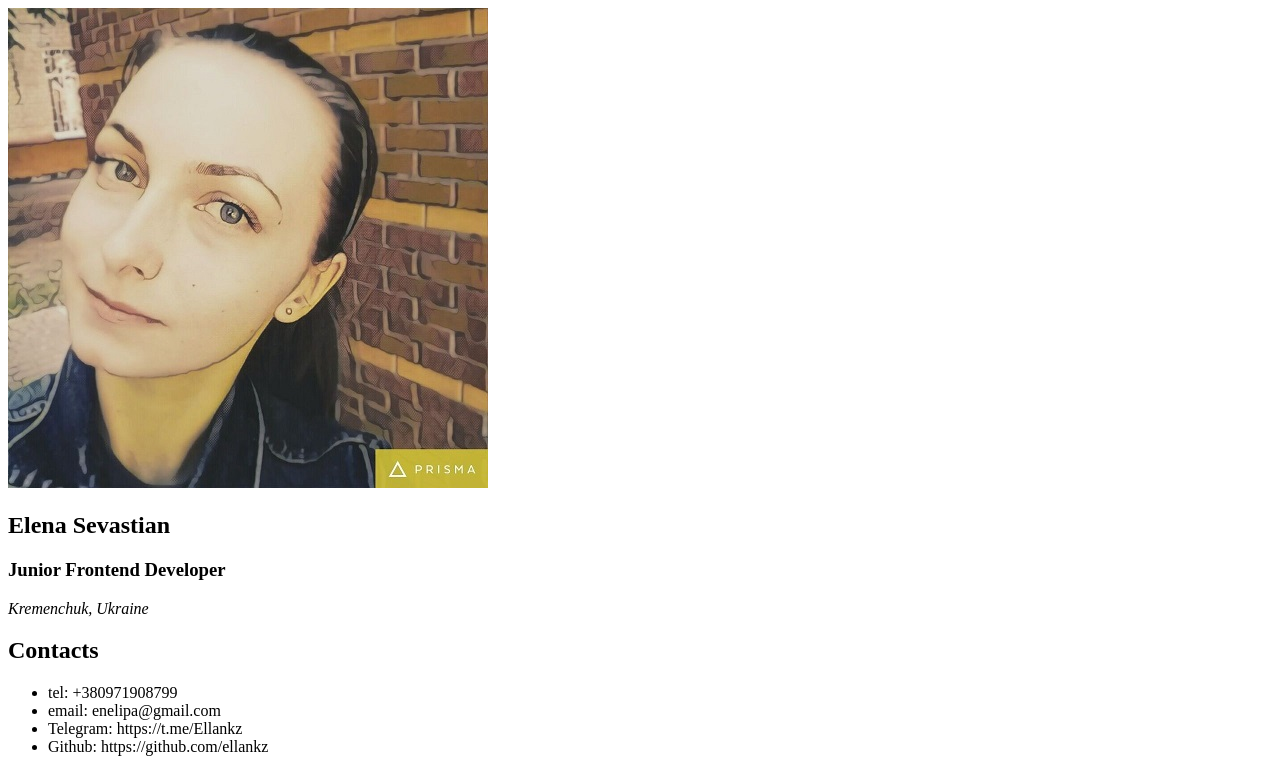
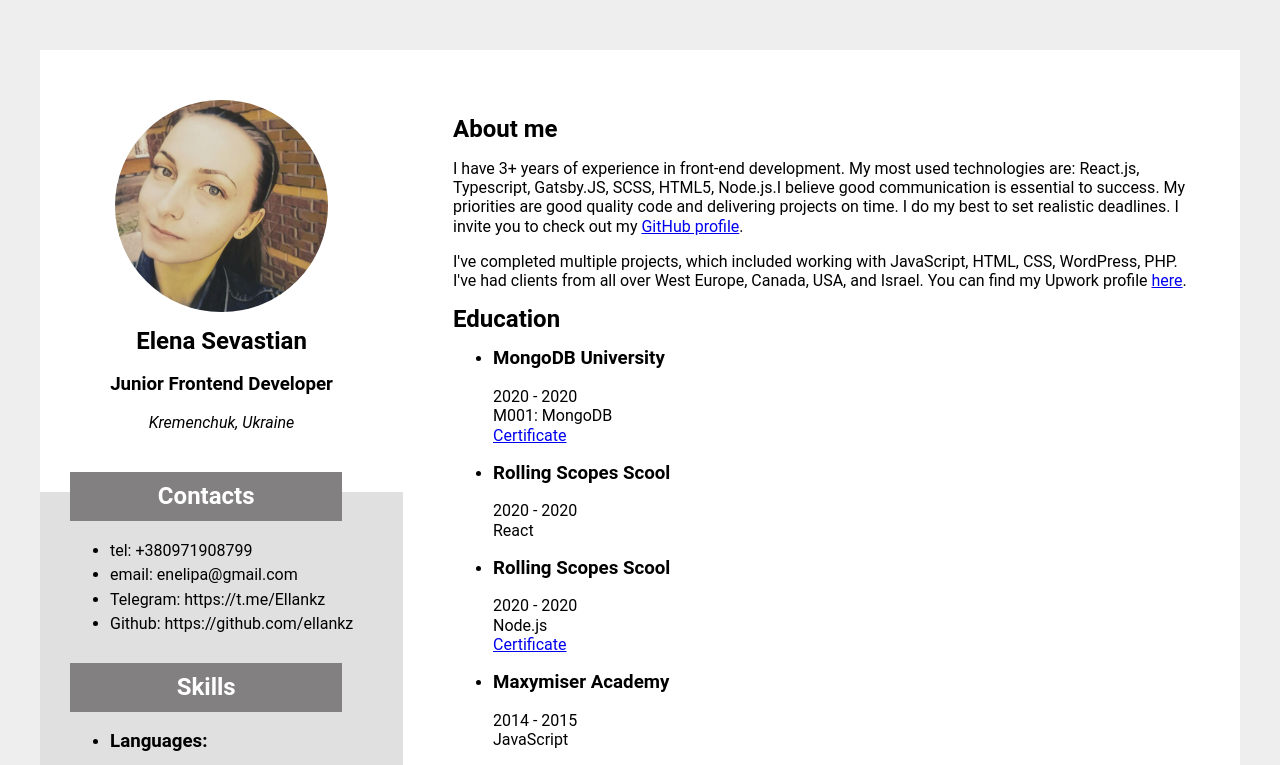
Before and after one commit to ellankz/rsschool-cv, a plain HTML site: page index.html in a window 1280 px wide. Shown: the top 765 px of the page. Drawn offline with Linux system fonts and the light colour scheme.

Commit message:
feat: add some styles

```diff
--- a/css/style.css
+++ b/css/style.css
@@ -0,0 +1,69 @@
+body {
+  background-color: #eee;
+  font-family: Roboto, sans-serif;
+  line-height: 1.2em;
+}
+
+.container {
+  max-width: 1200px;
+  margin: 50px auto;
+  padding-top: 50px;
+
+  background-color: #fff;
+  display: flex;
+  flex-direction: row;
+}
+
+.sidebar {
+  width: 33%;
+  display: flex;
+  flex-direction: column;
+}
+
+.person {
+  padding-left: 30px;
+  padding-right: 30px;
+  display: flex;
+  flex-direction: column;
+  align-items: center;
+  padding-bottom: 60px;
+}
+
+.person h1 {
+  margin-bottom: 5px;
+}
+
+.photo {
+  max-width: 70%;
+  border-radius: 50%;
+}
+
+.data-blocks {
+  background-color: #e0e0e0;
+  flex-grow: 1;
+  padding: 0 30px 30px 30px;
+}
+
+.data-blocks ul li {
+  margin-bottom: 5px;
+}
+
+.data-blocks > div {
+  margin-bottom: 50px;
+}
+
+.data-blocks h2 {
+  background-color: #828080;
+  color: #fff;
+  padding: 15px;
+  text-align: center;
+  max-width: 80%;
+  margin-top: -20px;
+}
+
+.main {
+  width: 67%;
+  padding-left: 50px;
+  padding-right: 50px;
+  padding-bottom: 50px;
+}
--- a/index.html
+++ b/index.html
@@ -1,15 +1,15 @@
 <!DOCTYPE html>
 <html lang="en">
   <head>
-    <title>Page title</title>
+    <title>Elena Sevastian - CV</title>
     <meta charset="utf-8" />
     <link rel="stylesheet" href="css/style.css" />
   </head>
   <body>
     <div class="container">
-      <aside>
+      <aside class="sidebar">
         <div class="person">
-          <img src="img/photo.jpg" alt="Elena Sevastian" />
+          <img class="photo" src="img/photo.jpg" alt="Elena Sevastian" />
           <h1>Elena Sevastian</h1>
           <h3>Junior Frontend Developer</h3>
           <em class="location">Kremenchuk, Ukraine</em>
@@ -64,7 +64,7 @@
           </div>
         </div>
       </aside>
-      <main>
+      <main class="main">
         <section class="about">
           <h2>About me</h2>
           <p>
```
